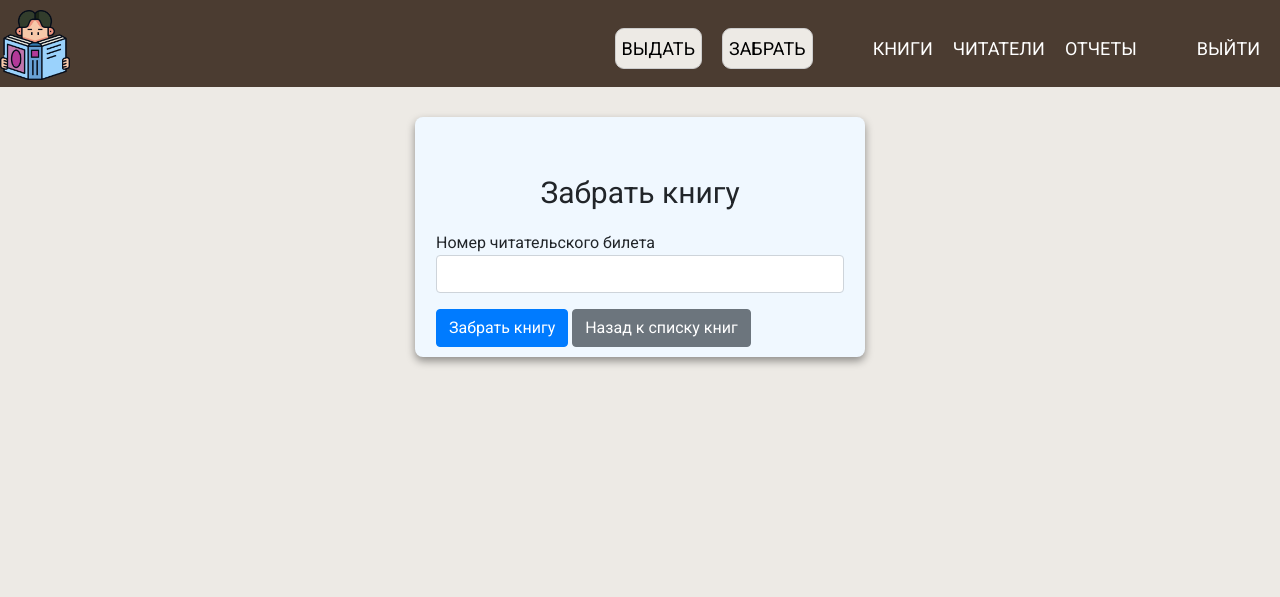
After one commit to Animeshnik94/semestr_task, a Flask app: page /return_book/2 in a window 1280 px wide. The commit adds this page. Shown: the top 597 px of the page. Run offline with Flask 3, Linux system fonts and the light colour scheme; the visitor is signed in with stand-in values (Sample User, id 1); some libraries are stand-ins or nearby versions.

Commit message:
Return book is added

```diff
--- a/app.py
+++ b/app.py
@@ -256,7 +256,43 @@ def loan_book(book_id):
     # Если форма не прошла валидацию или при других ошибках,
     # отображаем шаблон loan_book.html с необходимыми данными
     return render_template('loan_book.html', form=form, book_id=book_id)
-#-------------------------------------
+
+#-------------Return--------------------
+
+@app.route('/return_book/<int:book_id>', methods=['GET', 'POST'])
+@login_required
+def return_book(book_id):
+    form = LoanForm()
+
+    if form.validate_on_submit():
+        card_number = form.card_number.data
+
+        # Проверяем, существует ли читатель с введенным номером
+        reader = Reader.query.filter_by(card_number=card_number).first()
+
+        if not reader:
+            flash('Читатель с указанным номером не найден.', 'danger')
+            return redirect(url_for('books'))
+
+        # Находим заем книги для данного читателя
+        loan = Loan.query.filter_by(reader_id=reader.id, book_id=book_id).first()
+
+        if not loan:
+            flash('Этот читатель не брал эту книгу!', 'danger')
+            return redirect(url_for('books'))
+
+        # Если читатель и заем найдены, обновляем количество экземпляров книги
+        book = Book.query.get(book_id)
+        if book:
+            book.copies += 1
+            db.session.delete(loan)
+            db.session.commit()
+            flash('Книга успешно возвращена!', 'success')
+            return redirect(url_for('books'))
+        else:
+            flash('Книга не найдена.', 'danger')
+
+    return render_template('return_book.html', form=form, book_id=book_id)
 
 
 if __name__ == '__main__':
--- a/semestr_task/templates/books.html
+++ b/semestr_task/templates/books.html
@@ -34,8 +34,12 @@
                     <td>{{ book.genre }}</td>
                     <td>{{ book.copies }}</td>
                     <td>
+
                         <a class="btn btn-success" href="{{ url_for('loan_book', book_id=book.id) }}">
                             <i class="fa fa-chevron-circle-up"></i>
+                        </a>
+                        <a class="btn btn-primary" href="{{ url_for('return_book', book_id=book.id) }}">
+                            <i class="fa fa-chevron-circle-down"></i>
                         </a>
                         <a class="btn btn-warning" href="{{ url_for('edit_book', book_id=book.id) }}">
                             <i class="fas fa-edit"></i>
--- /dev/null
+++ b/semestr_task/templates/return_book.html
@@ -0,0 +1,21 @@
+{% extends 'base.html' %}
+{% block title %}Забрать книгу{% endblock %}
+
+{% block content %}
+<div class="edit-container">
+    <div class="form-container">
+        <div class="container mt-5">
+            <h1>Забрать книгу</h1>
+            <form method="POST" action="">
+                {{ form.hidden_tag() }}
+                <div class="form-group">
+                    <label for="title">Номер читательского билета</label>
+                    {{ form.card_number(class="form-control") }}
+                </div>
+                <button type="submit" class="btn btn-primary">Забрать книгу</button>
+                <a href="{{ url_for('books') }}" class="btn btn-secondary">Назад к списку книг</a>
+            </form>
+        </div>
+    </div>
+</div>
+{% endblock %}
```
Also changed, not shown: instance/site.db.
